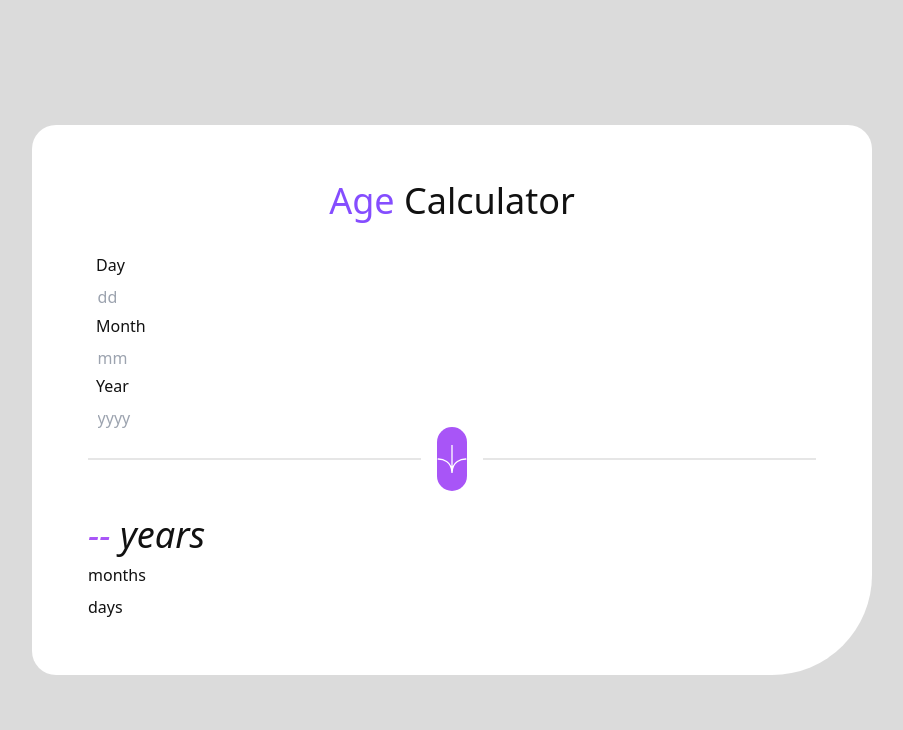
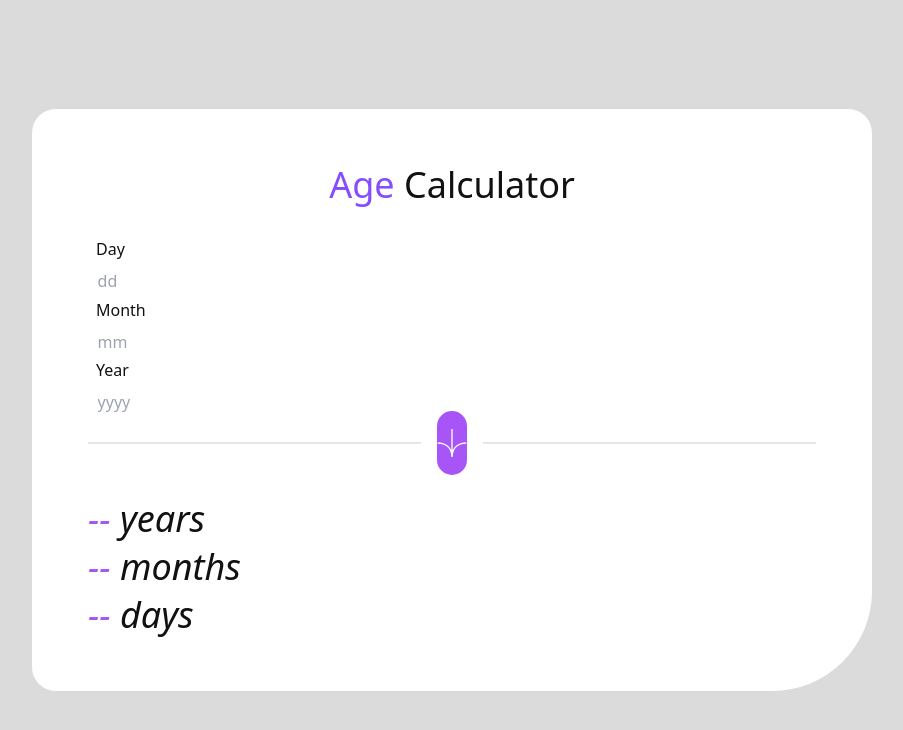
Before and after one commit to Hcmwebs/age-calculator-app, a React (Vite) app: page / in a window 1280 px wide. Shown: the top 730 px of the page, without its empty margins (188-1091 px from the left). Built offline with nearby package versions, Linux system fonts and the light colour scheme.

Commit message:
updated the functionality

```diff
--- a/src/components/Age.jsx
+++ b/src/components/Age.jsx
@@ -1,4 +1,5 @@
 import { useGlobalContext } from '../context/appContext';
+import AgeItem from './AgeItem';
 
 const Age = () => {
 	const { age } = useGlobalContext();
@@ -10,11 +11,13 @@ const Age = () => {
 				<span className='text-purple-500'> {years || '--'} </span>
 				years
 			</h2>
-			<h2>
-				<span> {months} </span>months
+			<h2 className='text-4xl italic text-bold'>
+				<span className='text-purple-500'> {months || '--'} </span>
+				months
 			</h2>
-			<h2>
-				<span> {days} </span>days
+			<h2 className='text-4xl italic text-bold'>
+				<span className='text-purple-500'> {days || '--'} </span>
+				days
 			</h2>
 		</div>
 	);
--- a/src/components/AgeItem.jsx
+++ b/src/components/AgeItem.jsx
@@ -1,7 +1,13 @@
 import React from 'react';
 
-const AgeItem = () => {
-	return <div>AgeItem</div>;
+const AgeItem = ({ text }) => {
+	return (
+		<>
+			<h2 className='text-4xl italic text-bold'>
+				<span className='text-purple-500'> {text || '--'}</span> {text}
+			</h2>
+		</>
+	);
 };
 
 export default AgeItem;
--- a/src/components/index.jsx
+++ b/src/components/index.jsx
@@ -4,5 +4,6 @@ import FormInput from './FormInput';
 import Card from './Card';
 import Age from './Age';
 import Divider from './Divider';
+import AgeItem from './AgeItem';
 
-export { Divider, Title, Form, FormInput, Card, Age };
+export { AgeItem, Divider, Title, Form, FormInput, Card, Age };
--- a/src/context/appContext.jsx
+++ b/src/context/appContext.jsx
@@ -11,6 +11,7 @@ const AppContext = ({ children }) => {
 	const [age, setAge] = useState(initialAge);
 
 	const today = new Date();
+	const currentMnth = today.getMonth();
 
 	const handleChange = (e) => {
 		const value = e.target.value;
```
